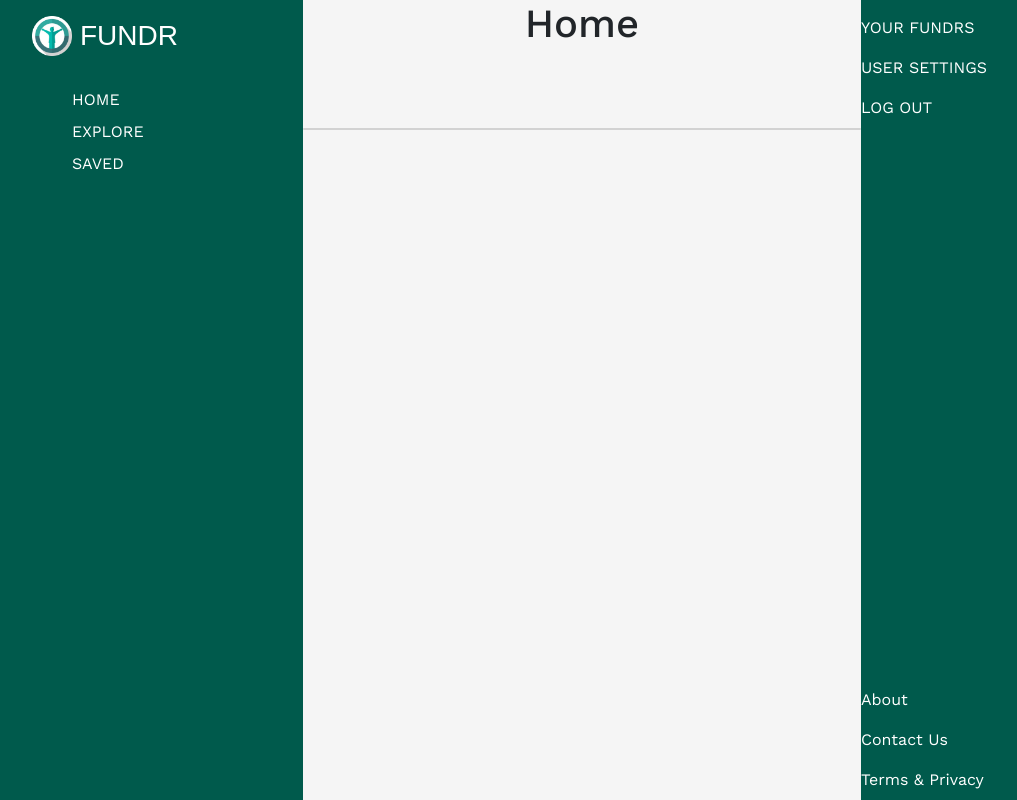
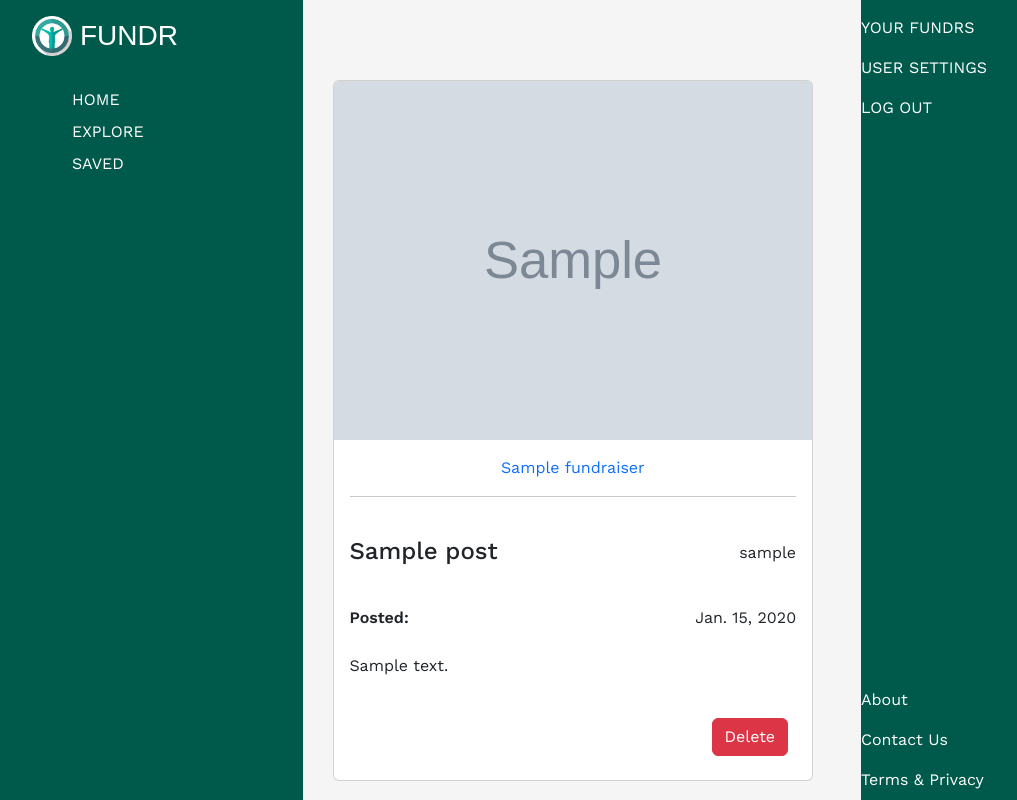
Before and after one commit to Turq-uoise/Fundr, a Django app: page /home in a window 1280 px wide. Shown: the whole page, without its empty margins (58-1075 px from the left). Run offline with Django 4.2, Linux system fonts and the light colour scheme; a user stored in the database is signed in; tables that the repository leaves empty hold one stand-in row (values such as "Sample post"); grey boxes marked "Sample" are stand-in pictures; some web fonts are replaced.

Commit message:
Implements home page in full (posts and links)

```diff
--- a/fundr/main_app/templates/explore.html
+++ b/fundr/main_app/templates/explore.html
@@ -15,7 +15,7 @@
       <form action="" method="POST">
         {% csrf_token %}
         <button type="button" id="next-button" style="margin-right: 20%;" class="btn">Next</button>
-        <input type="number" name="current_index" id="current_index" class="">
+        <input type="number" name="current_index" id="current_index" class="d-none">
         <button type="submit" style="margin-left: 20%;" class="btn" id="save-button" name="fundr_id" onclick="document.getElementById('next-button').click()">Save</button>
       </form>
     </div>
--- a/fundr/main_app/templates/home.html
+++ b/fundr/main_app/templates/home.html
@@ -1,24 +1,34 @@
 {% extends template %}
 {% block content %}
-
-
-<h1>Home</h1>
-{% if posts %}
+<div class="container child-scroll">
+{% if posts|length %}
     {% for post in posts %}
-        {% if forloop.counter == 1%}
-            <div class="card mb-1 mt-6">
-        {% else %}
-            <div class="card my-5">
-                <h3>{{ post.fundraiser.name }}</h3>
-                <h3>{{ post.owner }}</h3>
-                <h3>{{ post.title }}</h3>
-                <h3>{{ post.content }}</h3>
+    <div class="card mb-5" style="width: 90%;">
+        <img src="{{ post.image }}" class="card-img-top">
+        <div class="card-body">
+            <a href="{% url 'detail' post.fundraiser.id %}" class="text-decoration-none"><p>{{ post.fundraiser.name }}</p></a>
+            <hr>
+            <div class="d-flex justify-content-between">
+                <h4 class="card-title py-4">{{ post.title }}</h4>
+                <p class="card-title py-4 mt-1">{{ post.owner }}</p>
+            </div>
+            <div class="d-flex py-2">
+                <p class="flex-grow-1 text-start fw-semibold">Posted:</p>
+                <p>{{ post.date_created }}</p>
+            </div>
+            <p class="card-text text-start">{{ post.content }}</p>
+        </div>
+        {% if user.id == post.fundraiser.owner_id %}
+            <div class="p-4 inline">
+                <a href="{% url 'delete_post' post_id=post.id fundr_id=post.fundraiser.id %}" class="btn btn-danger float-end ">Delete</a>
+            </div>
         {% endif %}
-            </div>
+    </div>
     {% endfor %}
 {% else %}
+
 <h2>No posts to show, <br>go <a href="{% url 'explore' %}">explore</a> some fundrs!</h2>
 
 {% endif %}
-
+</div>
 {% endblock %}
--- a/fundr/main_app/views.py
+++ b/fundr/main_app/views.py
@@ -33,12 +33,11 @@ def home(request):
   fundrs = User.objects.get(id=request.user.id).fundraiser_set.all()
   for fundr in fundrs:
     post_list = list(Post.objects.filter(fundraiser=fundr.id))
-    posts.append(post_list)
+    posts.extend(post_list)
 
-  posts = [item for sublist in posts for item in sublist]
-  # sorted_list = sorted(posts, key=lambda x: x.date_created)
+  sorted_list = sorted(posts, key=lambda x: x.date_created)
 
-  return render(request, 'home.html', { 'template' : template, "posts": posts })
+  return render(request, 'home.html', { 'template' : template, 'posts': sorted_list })
 
 
 def login(request):
```
